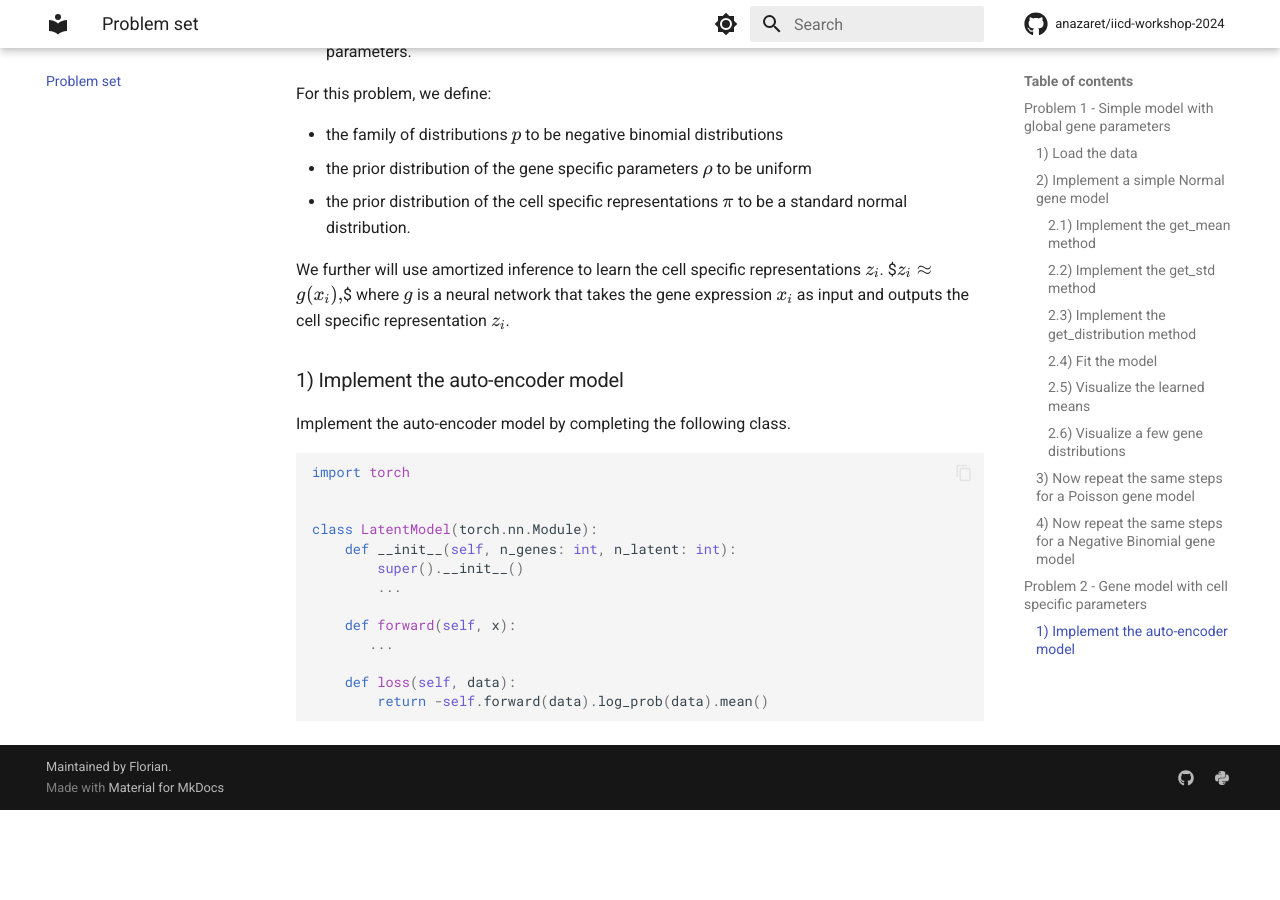
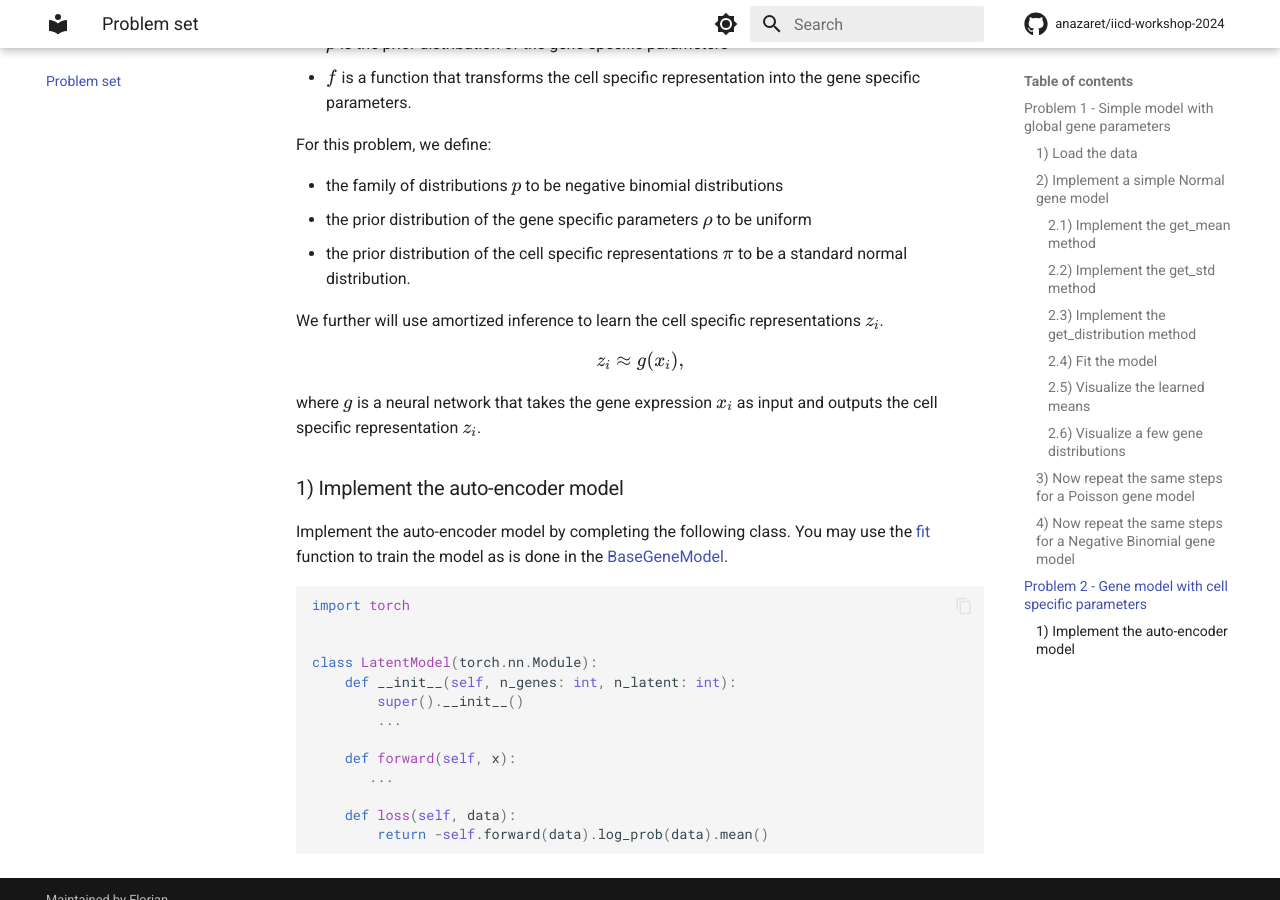
Before and after one commit to ANazaret/iicd-workshop-2024, an MkDocs documentation site: the page built from docs/problem_set.md, in a window 1280 px wide and 900 px high, scrolled down 3720 px. Built offline with MkDocs 1.6.1 and Material for MkDocs 9.7.7, drawn with Linux system fonts in a browser that asks for light colours; comment, search, counter and statistics services are not loaded; before the commit the page ends 4530 px from its top, so only the background shows below that; some of the changed text lies outside the part shown.

Commit message:
add docs on usage of fit function

````diff
--- a/docs/problem_set.md
+++ b/docs/problem_set.md
@@ -16,6 +16,8 @@
 in the `iicd_workshop_2024` package.
 
 Link to the documentation: [BaseGeneModel](references.md#iicd_workshop_2024.gene_model.BaseGeneModel)
+Note: the instance function `fit` simply calls a helper function, [fit](references.md/#iicd_workshop_2024.inference.fit),
+which loads data from the AnnData object and runs a training loop. This is already implemented for you.
 
 ### 1) Load the data
 
@@ -162,13 +164,14 @@
 - the prior distribution of the cell specific representations $\pi$ to be a standard normal distribution.
 
 We further will use amortized inference to learn the cell specific representations $z_i$.
-$$z_i \approx g(x_i),$$
+$$ z_i \approx g(x_i), $$
 where $g$ is a neural network that takes the gene expression $x_i$ as input and outputs the cell specific representation $z_i$.
 
 ### 1) Implement the auto-encoder model
 
 Implement the auto-encoder model by completing the following class.
-
+You may use the [fit](references.md/#iicd_workshop_2024.inference.fit) function to train the model
+as is done in the [BaseGeneModel](references.md#iicd_workshop_2024.gene_model.BaseGeneModel).
 ```python
 import torch
 
````
Also changed, not shown: docs/references.md (+6 -0 lines), 1 other file.
